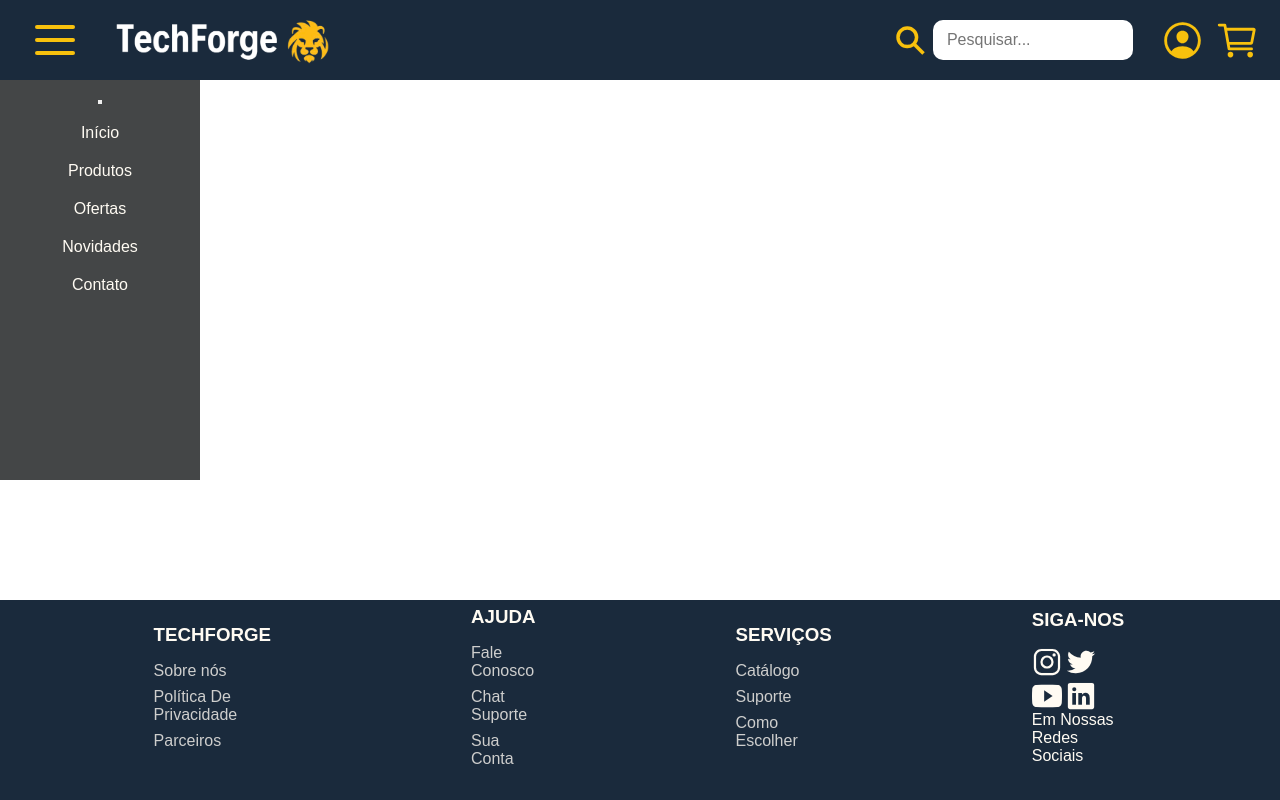
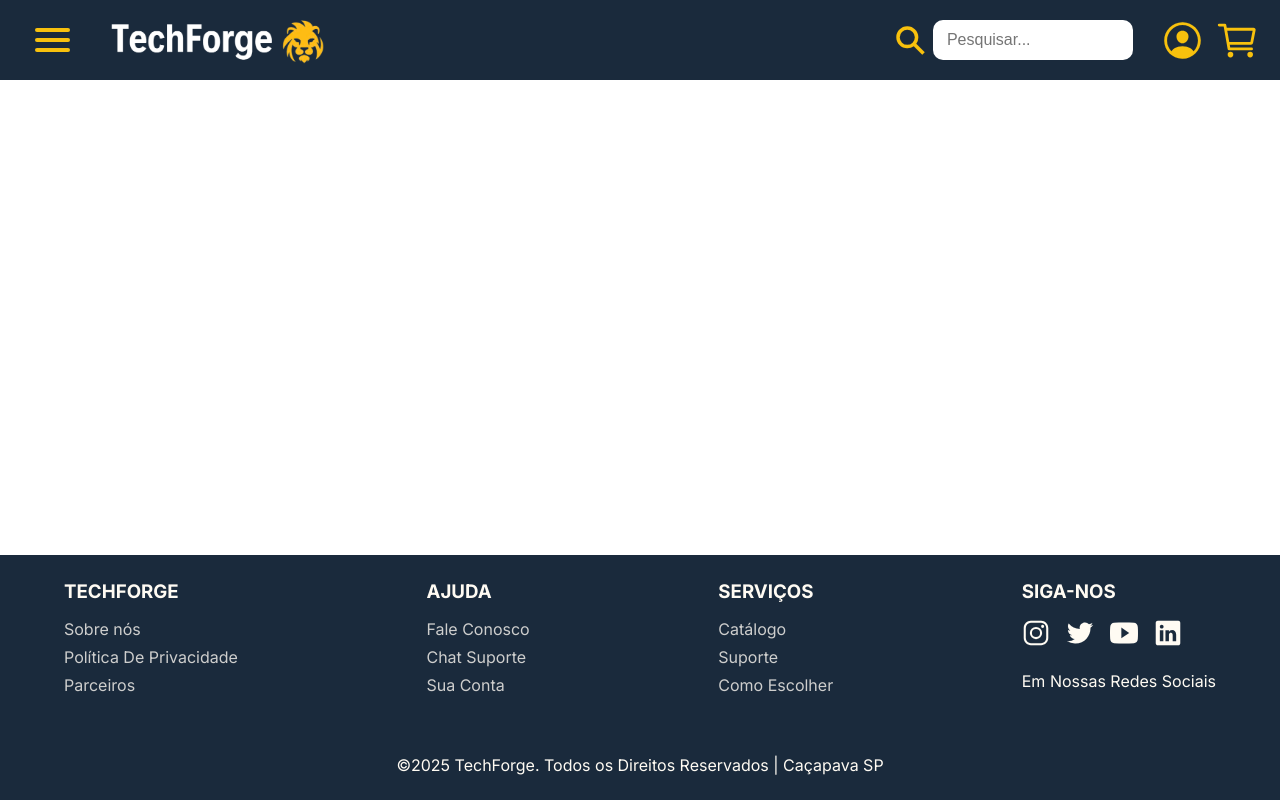
Before and after one commit to Mxthxzy000/TechForge, a PHP site: page / in a window 1280 px wide. Run offline with PHP 8.4, Linux system fonts and the light colour scheme.

Commit message:
Padronização completa

```diff
--- a/index.html
+++ b/index.html
@@ -6,6 +6,11 @@
     <meta name="viewport" content="width=device-width, initial-scale=1.0">
     <title>TechForge</title>
 
+    <link rel="preconnect" href="https://fonts.googleapis.com">
+    <link rel="preconnect" href="https://fonts.gstatic.com" crossorigin>
+    <link
+        href="https://fonts.googleapis.com/css2?family=Inter:ital,opsz,wght@0,14..32,100..900;1,14..32,100..900&display=swap"
+        rel="stylesheet">
     <link rel="stylesheet" href="style.css">
 </head>
 
@@ -30,13 +35,16 @@
     </header>
 
     <nav>
-        <ul class="menu">
-            <button></button>
-            <li><a href="#">Início</a></li>
-            <li><a href="#">Produtos</a></li>
-            <li><a href="#">Ofertas</a></li>
-            <li><a href="#">Novidades</a></li>
-            <li><a href="#">Contato</a></li>
+        <ul>
+            <li><a href="#">HARDWARES</a></li>
+            <span class="linha"></span>
+            <li><a href="#">OFERTAS</a></li>
+            <span class="linha"></span>
+            <li><a href="#">MONTE SEU PC</a></li>
+            <span class="linha"></span>
+            <li><a href="#">GAMER</a></li>
+            <span class="linha"></span>
+            <li><a href="#">SOBRE NÓS</a></li>
         </ul>
     </nav>
 
@@ -82,6 +90,9 @@
                 </div>
             </ul>
         </div>
+
+   <p id="finalfooter"> ©2025 TechForge. Todos os Direitos Reservados | Caçapava SP </p>
+
     </footer>
 
     <script src="script.js"></script>
--- a/script.js
+++ b/script.js
@@ -1,5 +1,7 @@
 const hamburguer = document.querySelector(".hamburguer-menu");
+const nav = document.querySelector("nav")
 
 hamburguer.addEventListener("click", () => {
     hamburguer.classList.toggle("open");
+    nav.classList.toggle("open")
 });
--- a/style.css
+++ b/style.css
@@ -1,3 +1,13 @@
+/* links externos */
+
+.fonte-inter {
+  font-family: "Inter", sans-serif;
+  font-optical-sizing: auto;
+  font-style: normal;
+}
+
+/* reset geral */
+
 * {
     margin: 0;
     padding: 0;
@@ -5,56 +15,49 @@
 }
 
 body {
-    font-family: 'Poppins', sans-serif;
-    color: #FFFBF3;
+    font-family: "Inter", sans-serif;
+    color: #fffbf3;
+    overflow: hidden;
 }
 
 /* estilização header */
+
 header {
     width: 100%;
     height: 80px;
     display: flex;
     align-items: center;
     justify-content: space-between;
-    background-color: #1A2A3C;
+    background-color: #1a2a3c;
 }
 
 .inicio-header {
     display: flex;
     align-items: center;
     gap: 30px;
-    margin: 35px
+    margin: 35px;
 }
 
 .hamburguer-menu {
-    width: 40px;
-    height: 30px;
+    width: 35px;
+    height: 24px;
     display: flex;
     flex-direction: column;
     justify-content: space-between;
     cursor: pointer;
+    transition: scale 0.3s ease;
+}
+
+.hamburguer-menu:hover {
+    scale: 1.2;
 }
 
 .hamburguer-menu span {
     width: 100%;
     height: 4px;
-    background-color: #F8C10D;
+    background-color: #f8c10d;
     border-radius: 2px;
-    transition: all 0.5s ease;
-}
-
-/* Animação ao clicar no hamburguer */
-.hamburguer-menu.open span:nth-child(1) {
-    transform: rotate(45deg) translate(9px, 9px);
-}
-
-.hamburguer-menu.open span:nth-child(2) {
-    opacity: 0;
-    transform: scaleX(0);
-}
-
-.hamburguer-menu.open span:nth-child(3) {
-    transform: rotate(-45deg) translate(9px, -9px);
+    transition: all 0.4s ease;
 }
 
 .logo {
@@ -73,7 +76,7 @@ header {
 .btn-header {
     background: none;
     border: none;
-    color: #F8C10D;
+    color: #f8c10d;
     width: 45px;
     height: 45px;
     cursor: pointer;
@@ -81,7 +84,7 @@ header {
 }
 
 .btn-header:hover {
-    scale: 1.1;
+    scale: 1.2;
 }
 
 .btn-header ion-icon {
@@ -92,7 +95,7 @@ header {
     display: flex;
     align-items: center;
     gap: 10px;
-    margin: 20px
+    margin: 20px;
 }
 
 .divpesquisar {
@@ -106,7 +109,7 @@ header {
 .btn-pesquisar {
     background: none;
     border: none;
-    color: #F8C10D;
+    color: #f8c10d;
     width: 35px;
     height: 35px;
     cursor: pointer;
@@ -115,73 +118,118 @@ header {
 }
 
 .btn-pesquisar:hover {
-    scale: 1.1;
+    scale: 1.2;
 }
 
 .btn-pesquisar ion-icon {
     font-size: 35px;
 }
 
+/* Animação do X */
+
+.hamburguer-menu.open span:nth-child(1) {
+    transform: rotate(45deg) translate(7px, 7px);
+}
+
+.hamburguer-menu.open span:nth-child(2) {
+    opacity: 0;
+    transform: scaleX(0);
+}
+
+.hamburguer-menu.open span:nth-child(3) {
+    transform: rotate(-45deg) translate(7px, -7px);
+}
+
 /* estilização navbar*/
+
 nav {
     width: 200px;
-    height: 400px;
     display: flex;
     flex-direction: column;
     align-items: center;
-    background-color: #444647;
+    background-color: #2B3640;
+    transition: transform 0.4s ease;
+    transform: translate(-100%);
 }
+
+nav.open{
+    transition: all 0.4s ease;
+    transform: translate(0);
+}
+
 nav ul {
     width: 100%;
     display: flex;
     flex-direction: column;
     align-items: center;
-    gap: 20px;
-    margin-top: 20px;
+    padding: 0;
 }
+
 nav ul li {
     list-style: none;
+    width: 100%;
 }
+
 nav ul li a {
+    display: block;
+    width: 100%;
+    padding: 15px 25px;
     text-decoration: none;
-    color: #FFFBF3;
-    font-size: 16px;
+    color: #fffbf3;
+    font-size: 15px;
+    letter-spacing: 2px;
+    box-sizing: border-box;
     transition: all 0.3s ease;
 }
+
+nav ul li:hover {
+    background-color: #213B5B;
+}
+
 nav ul li a:hover {
-    color: #F8C10D;
     transform: scale(1.1);
 }
 
 /* estilização footer */
+
 footer {
     width: 100%;
-    height: 25%;
+    padding: 25px 5%;
     display: flex;
-    align-items: center;
-    background-color: #1A2A3C;
+    background-color: #1a2a3c;
     position: fixed;
     bottom: 0;
+    flex-wrap: wrap; /* ajuda no mobile */
+    justify-content: center;
+    align-items: center;
+}
+
+.linha {
+    height: 1px;
+    width: 100%;
+    background-color: #fffbf3;
+    margin: 8px 0;
 }
 
 .container-footer {
     width: 100%;
     display: flex;
-    align-items: center;
-    margin: 12%;
-    margin-top: 10%;
-    gap: 200px;
+    align-items: flex-start;
+    justify-content: space-between;
+    flex-wrap: wrap;
+    gap: 48px;
+    margin-bottom: 60px;
 }
 
 .container-footer h3 {
     margin-bottom: 16px;
-    transition: all 0.3s ease;
     cursor: pointer;
+    transition: color 0.3s ease, transform 0.3s ease;
 }
 
 .container-footer h3:hover {
-    color: #ffd91c;
-    transform: scale(1.1);
+    color: #f8c10d;
+    transform: scale(1.05);
 }
 
 .links {
@@ -191,19 +239,18 @@ footer {
 }
 
 .container-footer li {
-    align-items: center;
-    gap: 200px;
     list-style: none;
-}
-
-.container-footer li a:hover {
-    color: #ffffff;
-    transform: scale(1.1);
 }
 
 .container-footer li a {
     text-decoration: none;
     color: #cececd;
+    transition: color 0.3s ease, transform 0.3s ease;
+}
+
+.container-footer li a:hover {
+    color: #ffffff;
+    transform: scale(1.05);
 }
 
 .title {
@@ -212,12 +259,22 @@ footer {
     margin-top: 24px;
 }
 
-
 .links-icon {
-    width: 100%;
-    height: 40px;
+    display: flex;
+    gap: 16px;
+    margin-top: 16px;
 }
 
 .links-icon ion-icon {
-    font-size: 30px;
+    font-size: 28px;
+    cursor: pointer;
+    transition: color 0.3s ease, transform 0.3s ease;
 }
+
+.links-icon ion-icon:hover {
+    color: #f8c10d;
+    transform: scale(1.1);
+}
+#finalfooter {
+    font-size: 16px;
+}
```
